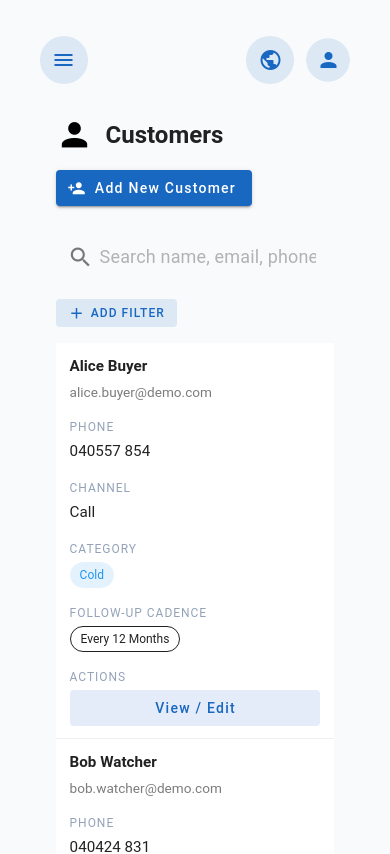
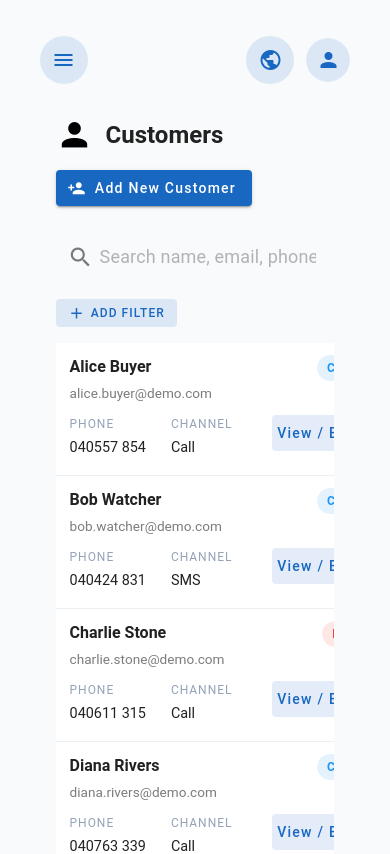
Before and after one commit to Sakada-lim/CRM-Project, a Vue app in the folder Bold_Vision_CRM/: page /customers in a window 390 px wide. Shown: the top 854 px of the page. Built offline with nearby package versions, Linux system fonts and the light colour scheme.

Commit message:
Add queryMedia for PC/Mobile and tablet (WIP) for customer page and run all test

```diff
--- a/Bold_Vision_CRM/src/composables/useCustomerFilters.js
+++ b/Bold_Vision_CRM/src/composables/useCustomerFilters.js
@@ -1,4 +1,4 @@
-import { computed, ref, watch } from 'vue'
+import { computed, ref, unref, watch } from 'vue'
 
 export function useCustomerFilters({
   customers,
@@ -8,6 +8,10 @@ export function useCustomerFilters({
   itemsPerPage = 10,
 }) {
   const page = ref(1)
+  const pageSize = computed(() => {
+    const size = Number(unref(itemsPerPage)) || 10
+    return Math.max(1, size)
+  })
 
   const normalizedSearch = computed(() => (searchQuery?.value || '').trim().toLowerCase())
 
@@ -58,7 +62,7 @@ export function useCustomerFilters({
   })
 
   const pageCount = computed(() =>
-    Math.max(1, Math.ceil(filteredCustomers.value.length / itemsPerPage) || 1),
+    Math.max(1, Math.ceil(filteredCustomers.value.length / pageSize.value) || 1),
   )
 
   const currentPage = computed({
@@ -72,8 +76,8 @@ export function useCustomerFilters({
   })
 
   const paginatedCustomers = computed(() => {
-    const start = (currentPage.value - 1) * itemsPerPage
-    return filteredCustomers.value.slice(start, start + itemsPerPage)
+    const start = (currentPage.value - 1) * pageSize.value
+    return filteredCustomers.value.slice(start, start + pageSize.value)
   })
 
   const rangeLabel = computed(() => {
@@ -82,8 +86,8 @@ export function useCustomerFilters({
       return isFilteredView.value ? 'No matches' : '0 results'
     }
 
-    const start = (currentPage.value - 1) * itemsPerPage + 1
-    const end = Math.min(currentPage.value * itemsPerPage, total)
+    const start = (currentPage.value - 1) * pageSize.value + 1
+    const end = Math.min(currentPage.value * pageSize.value, total)
     const baseLabel = `${start}-${end} of ${total}`
     return isFilteredView.value ? `${baseLabel} • filtered` : baseLabel
   })
@@ -112,6 +116,13 @@ export function useCustomerFilters({
     { deep: true },
   )
 
+  watch(
+    () => pageSize.value,
+    () => {
+      page.value = 1
+    },
+  )
+
   return {
     page,
     currentPage,
@@ -124,5 +135,6 @@ export function useCustomerFilters({
     hasActiveFilters,
     isFilteredView,
     rangeLabel,
+    pageSize,
   }
 }
--- a/Bold_Vision_CRM/src/views/CustomersView.vue
+++ b/Bold_Vision_CRM/src/views/CustomersView.vue
@@ -16,7 +16,7 @@
         <span>Phone</span>
         <span>Channel</span>
         <span>Category</span>
-        <span>Follow-up cadence</span>
+        <span class="followup-col">Follow-up cadence</span>
         <span class="text-center">Actions</span>
       </div>
 
@@ -26,21 +26,26 @@
             <p class="title">{{ customer.name }}</p>
             <p class="muted">{{ customer.email }}</p>
           </div>
-          <div class="cell">
+          <div class="cell phone">
             <span class="cell-label">Phone</span>
             {{ customer.phone }}
           </div>
-          <div class="cell text-capitalize">
+          <div class="cell channel text-capitalize">
             <span class="cell-label">Channel</span>
             {{ customer.channel }}
           </div>
-          <div class="cell">
+          <div class="cell category">
             <span class="cell-label">Category</span>
-            <v-chip :color="categoryColor(customer.category)" text-color="white" size="small">
+            <v-chip
+              :color="categoryColor(customer.category)"
+              text-color="white"
+              size="small"
+              class="category-chip"
+            >
               {{ customer.category }}
             </v-chip>
           </div>
-          <div class="cell">
+          <div class="cell followup-col">
             <span class="cell-label">Follow-up Cadence</span>
             <v-chip size="small" variant="outlined" class="text-capitalize">
               {{ customer.followUpCadence }}
@@ -88,7 +93,7 @@
 </template>
 
 <script setup>
-import { computed, ref } from 'vue'
+import { computed, onBeforeUnmount, onMounted, ref } from 'vue'
 import { useCustomerStore } from '../stores/customerStore'
 import BaseDialog from '../components/base/BaseDialog.vue'
 import CustomerForm from '../components/customer/CustomerForm.vue'
@@ -100,7 +105,7 @@ const store = useCustomerStore()
 const customers = computed(() => store.customers)
 
 const showAddCustomer = ref(false)
-const itemsPerPage = 10
+const itemsPerPage = ref(10)
 const searchQuery = ref('')
 const activeFilters = ref([])
 
@@ -169,6 +174,21 @@ const {
   activeFilters,
   filterPredicates,
   itemsPerPage,
+})
+
+function updateItemsPerPage() {
+  if (typeof window === 'undefined') return
+  itemsPerPage.value = window.innerWidth <= 900 ? 5 : 10
+}
+
+onMounted(() => {
+  updateItemsPerPage()
+  window.addEventListener('resize', updateItemsPerPage)
+})
+
+onBeforeUnmount(() => {
+  if (typeof window === 'undefined') return
+  window.removeEventListener('resize', updateItemsPerPage)
 })
 
 //Customer form data
@@ -277,8 +297,31 @@ function categoryColor(cat) {
   font-size: 0.85rem;
 }
 
+.cell.category .category-chip {
+  font-weight: 600;
+}
+
 .actions {
   text-align: center;
+}
+
+.followup-col {
+  display: block;
+}
+
+.list-row .followup-col {
+  text-align: left;
+}
+
+@media (max-width: 1200px) {
+  .list-header,
+  .list-row {
+    grid-template-columns: 1.8fr 1fr 1fr 1fr 1fr;
+  }
+
+  .followup-col {
+    display: none;
+  }
 }
 
 .empty-state {
@@ -287,7 +330,7 @@ function categoryColor(cat) {
   color: #7c7c7c;
 }
 
-@media (max-width: 1024px) {
+@media (max-width: 900px) {
   .customers {
     padding-inline: 16px;
   }
@@ -313,16 +356,19 @@ function categoryColor(cat) {
   .cell-label {
     display: block;
   }
-}
 
-@media (max-width: 640px) {
+  .list-header,
   .list-row {
-    grid-template-columns: 1fr;
-    padding: 12px 14px;
+    grid-template-columns: 1fr 1fr 1fr 1fr;
+    padding-inline: 12px;
   }
 
   .list-row .cell {
-    padding-right: 0;
+    font-size: 0.9rem;
+  }
+
+  .list-row .cell.name .title {
+    font-size: 1rem;
   }
 
   .actions {
@@ -334,4 +380,76 @@ function categoryColor(cat) {
     justify-content: center;
   }
 }
+
+@media (max-width: 640px) {
+  .customers-list {
+    overflow-x: auto;
+    padding-bottom: 12px;
+  }
+
+  .list-row {
+    position: relative;
+    grid-template-columns: repeat(3, minmax(0, 1fr));
+    padding: 12px 14px 16px;
+    min-width: 320px;
+    gap: 12px;
+  }
+
+  .list-row .cell {
+    padding-right: 0;
+    grid-column: 1 / -1;
+  }
+
+  .list-row .cell.name {
+    padding-right: 80px;
+  }
+
+  .list-row .cell.phone,
+  .list-row .cell.channel,
+  .list-row .cell.actions {
+    grid-column: span 1;
+  }
+
+  .list-row .cell.channel {
+    text-transform: capitalize;
+  }
+
+  .list-row .cell.actions {
+    align-self: flex-start;
+    justify-self: stretch;
+    padding-right: 0;
+  }
+
+  .list-row .cell.actions .cell-label {
+    display: none;
+  }
+
+  .list-row .cell.category {
+    position: absolute;
+    top: 12px;
+    right: 14px;
+    grid-column: auto;
+    padding-right: 0;
+    text-align: right;
+    z-index: 1;
+  }
+
+  .list-row .cell.category .cell-label {
+    display: none;
+  }
+
+  .list-row .cell.category .category-chip {
+    font-size: 0.75rem;
+  }
+
+  .actions {
+    text-align: left;
+  }
+
+  .actions .v-btn {
+    width: 100%;
+    min-width: 0;
+    justify-content: center;
+  }
+}
 </style>
```
Also changed, not shown: Bold_Vision_CRM/src/App.vue (+1 -7 lines).
